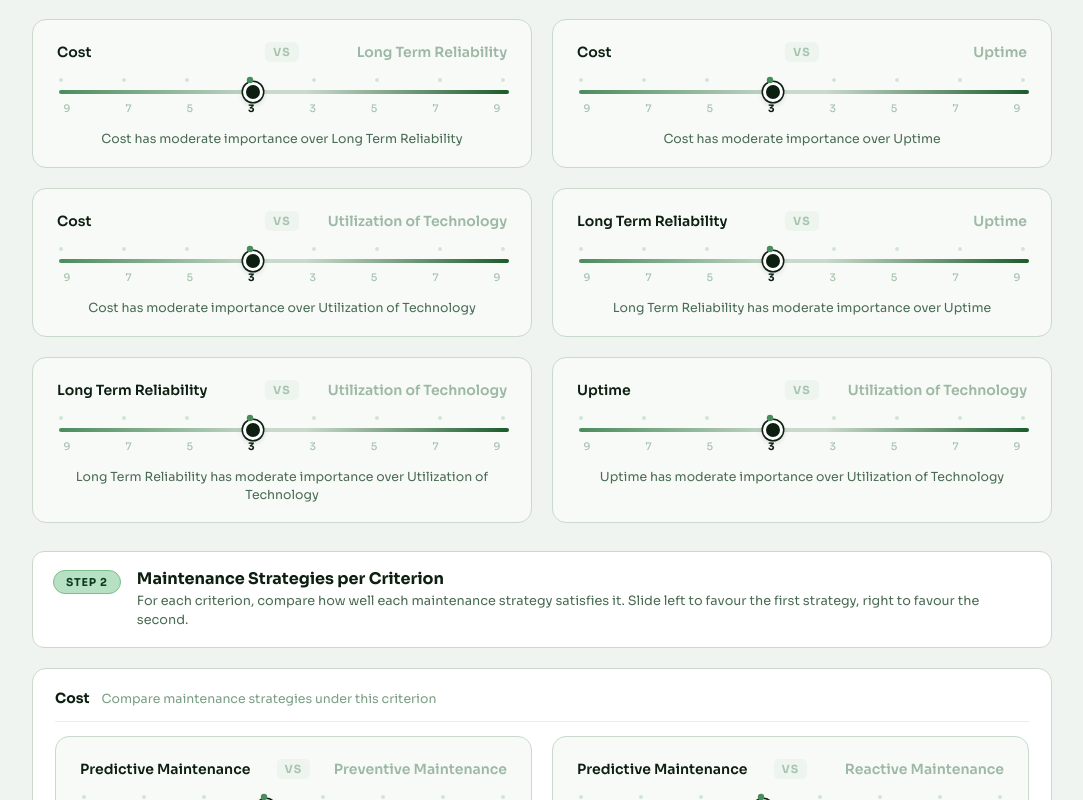
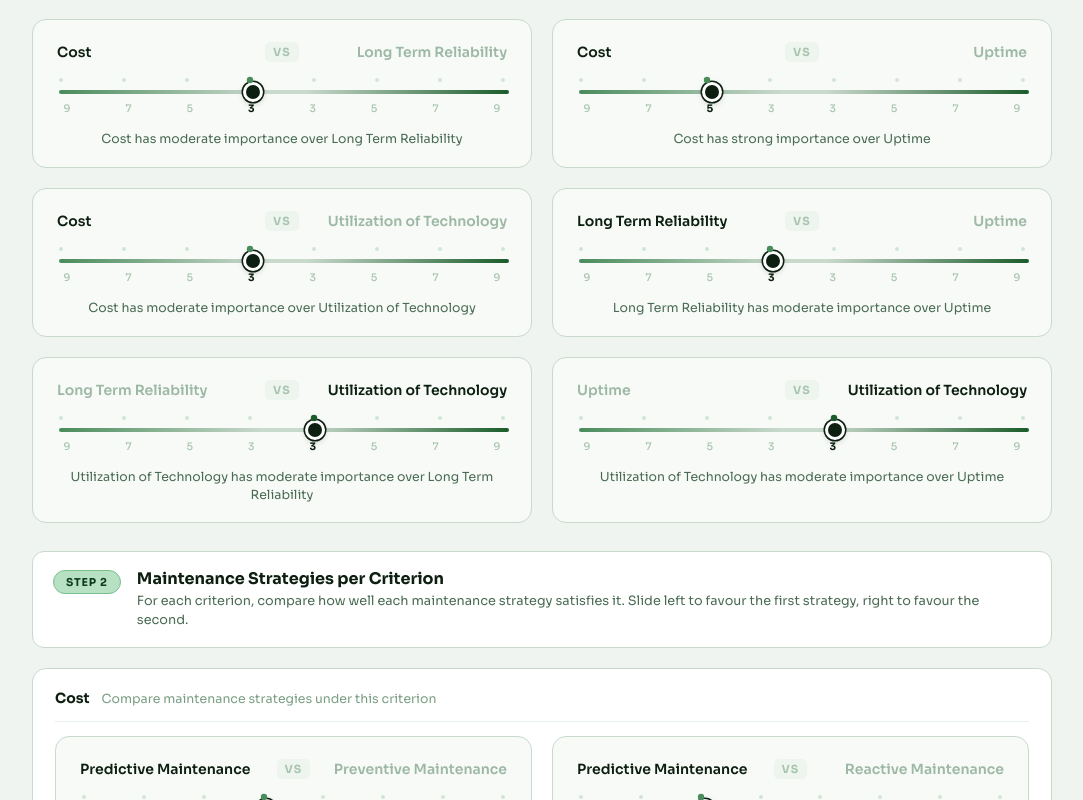
Before and after one commit to Ange-09/Fix-Flow, a Next.js app: page /criticality in a window 1280 px wide. Shown: the part 880-1680 px from the top of the page, without its empty margins (98-1181 px from the left). Built offline with nearby package versions, Linux system fonts and the light colour scheme.

Commit message:
Correct Criticality Function

```diff
--- a/src/app/criticality/page.tsx
+++ b/src/app/criticality/page.tsx
@@ -37,17 +37,55 @@ const STRAT_PAIRS  = makePairs(STRAT_LABELS);
 
 // ── State initializers ───────────────────────────────────────────────────────
 
+const CRIT_DEFAULTS: Record<string, number> = {
+  "Cost|Long Term Reliability":                    -3,
+  "Cost|Uptime":                                   -5,
+  "Cost|Utilization of Technology":                -3,
+  "Long Term Reliability|Uptime":                  -3,
+  "Long Term Reliability|Utilization of Technology": 3,
+  "Uptime|Utilization of Technology":               3,
+};
+
 function initCritComparisons(): Record<string, number> {
   const map: Record<string, number> = {};
-  FACTOR_PAIRS.forEach(([a, b]) => { map[`${a}|${b}`] = DEFAULT_COMPARISON_VALUE; });
+  FACTOR_PAIRS.forEach(([a, b]) => {
+    const key = `${a}|${b}`;
+    map[key] = CRIT_DEFAULTS[key] ?? DEFAULT_COMPARISON_VALUE;
+  });
   return map;
 }
+
+const ALT_DEFAULTS: Record<Factor, Record<string, number>> = {
+  "Cost": {
+    "Predictive Maintenance|Preventive Maintenance": -3,
+    "Predictive Maintenance|Reactive Maintenance":   -5,
+    "Preventive Maintenance|Reactive Maintenance":   -3,
+  },
+  "Long Term Reliability": {
+    "Predictive Maintenance|Preventive Maintenance":  3,
+    "Predictive Maintenance|Reactive Maintenance":    7,
+    "Preventive Maintenance|Reactive Maintenance":    3,
+  },
+  "Uptime": {
+    "Predictive Maintenance|Preventive Maintenance":  3,
+    "Predictive Maintenance|Reactive Maintenance":    9,
+    "Preventive Maintenance|Reactive Maintenance":    5,
+  },
+  "Utilization of Technology": {
+    "Predictive Maintenance|Preventive Maintenance":  5,
+    "Predictive Maintenance|Reactive Maintenance":    9,
+    "Preventive Maintenance|Reactive Maintenance":    3,
+  },
+};
 
 function initAltComparisons(): Record<Factor, Record<string, number>> {
   const result = {} as Record<Factor, Record<string, number>>;
   FACTORS.forEach((factor) => {
     result[factor] = {};
-    STRAT_PAIRS.forEach(([a, b]) => { result[factor][`${a}|${b}`] = DEFAULT_COMPARISON_VALUE; });
+    STRAT_PAIRS.forEach(([a, b]) => {
+      const key = `${a}|${b}`;
+      result[factor][key] = ALT_DEFAULTS[factor]?.[key] ?? DEFAULT_COMPARISON_VALUE;
+    });
   });
   return result;
 }
@@ -120,24 +158,26 @@ function computeAHP(
   const critWtArray     = deriveWeights(critMatrix);
   const critConsistency = computeConsistency(critMatrix, critWtArray);
 
-  // Build explicit factor→weight map — eliminates index-alignment risk
   const critWeights = {} as Record<Factor, number>;
   FACTORS.forEach((factor, i) => { critWeights[factor] = critWtArray[i]; });
 
-  const localWeights  = {} as Record<Factor, number[]>;
-  const globalScores  = STRATEGIES.map(() => 0);
+  const localWeights   = {} as Record<Factor, number[]>;
+  const globalScores   = STRATEGIES.map(() => 0);
   const altConsistency = {} as Record<string, ConsistencyResult>;
 
-  FACTORS.forEach((factor) => {
+FACTORS.forEach((factor) => {
     const altMatrix = buildMatrix(STRAT_LABELS, altComparisons[factor]);
     const lw        = deriveWeights(altMatrix);
     localWeights[factor]  = lw;
     altConsistency[factor] = computeConsistency(altMatrix, lw);
 
     lw.forEach((w, si) => {
-      globalScores[si] += critWeights[factor] * w;
+      globalScores[si] += w;
     });
-  });                        // ← this closing brace was missing in Document 3
+  });
+
+  const totalScore = globalScores.reduce((sum, s) => sum + s, 0);
+  globalScores.forEach((_, i) => { globalScores[i] /= totalScore; });
 
   const scores = {} as Record<StrategyId, number>;
   STRATEGIES.forEach((s, i) => {
@@ -151,7 +191,6 @@ function computeAHP(
     consistency: { criteria: critConsistency, ...altConsistency },
   };
 }
-
 // ── Label helpers ─────────────────────────────────────────────────────────────
 
 function sliderLabel(value: number): string {
```
